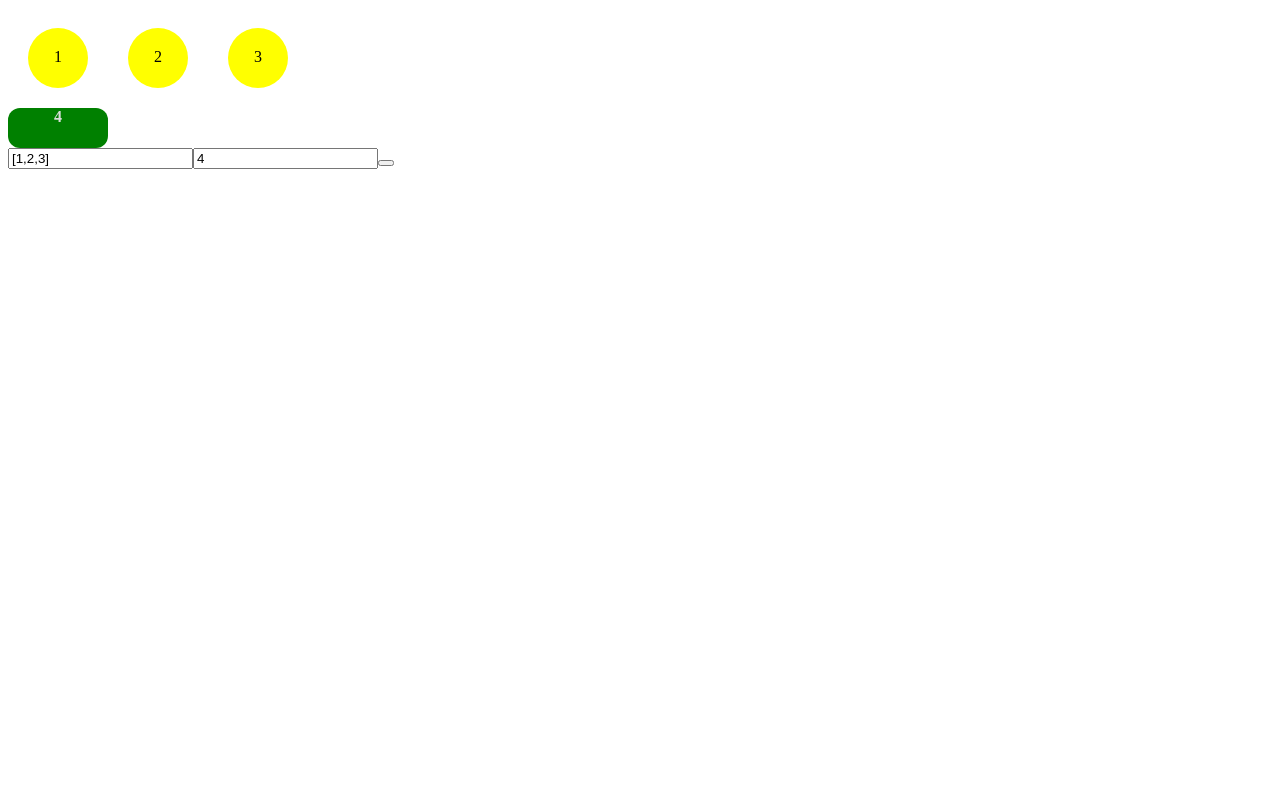
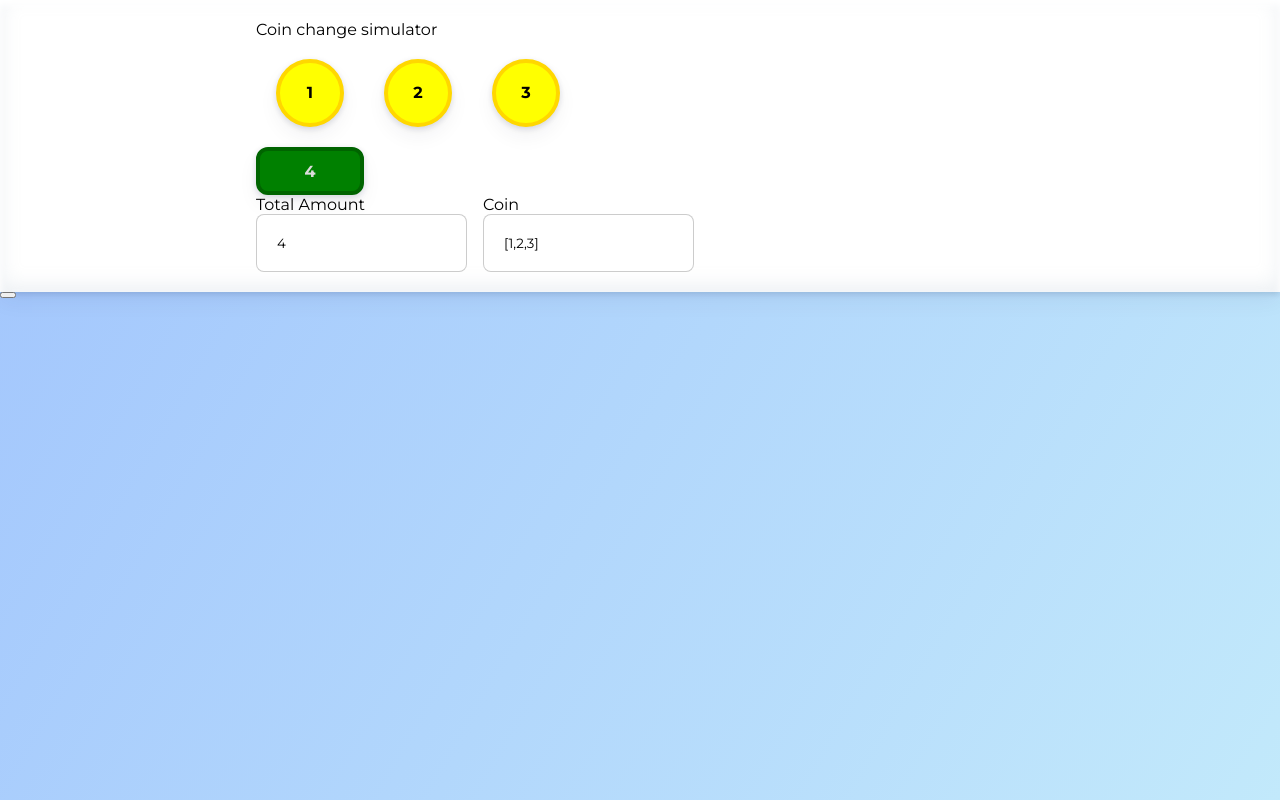
Before and after one commit to Yosuamuliawan19/coin-change-visualizer, a React (Create React App) app: page / in a window 1280 px wide. Built offline with nearby package versions, Linux system fonts and the light colour scheme.

Commit message:
3 files modified

```diff
--- a/public/index.html
+++ b/public/index.html
@@ -1 +1,3 @@
 <div id="root"></div>
+<link rel="preconnect" href="https://fonts.gstatic.com">
+<link href="https://fonts.googleapis.com/css2?family=Montserrat:wght@300;400;700&display=swap" rel="stylesheet">
--- a/src/App.js
+++ b/src/App.js
@@ -47,6 +47,8 @@ export default function App() {
   };
   return (
     <div>
+      <div className="header">
+        <div className="title-text">Coin change simulator</div>
         <div className="coins-display">
           {" "}
           {coinsRepresentation.map(data => {
@@ -55,18 +57,30 @@ export default function App() {
             );
           })}
         </div>
+
         <div className="amount-display"> {amount}</div>
+        <div className="flex-row">
+          <div className="input-container">
+            <div>Total Amount</div>
             <input
+              className="text-box"
+              type="number"
+              value={amount}
+              onChange={e => setAmount(e.target.value)}
+            />
+          </div>
+          <div className="input-container">
+            <div>Coin</div>
+            <input
+              className="text-box"
               type="text"
               value={coins}
               onChange={e => setCoins(e.target.value)}
             />
-      <input
-        type="number"
-        value={amount}
-        onChange={e => setAmount(e.target.value)}
-      />
-      <button onClick={_ => generate()} />
+          </div>
+        </div>
+      </div>
+      <button className="run-btn" onClick={_ => generate()} />
       <div className="step-display-container">
         {steps.map(row => {
           return (
--- a/src/style.css
+++ b/src/style.css
@@ -8,12 +8,17 @@ p {
 }
 .coins-display-coin {
   background-color: yellow;
+  border: 4px solid gold;
   text-align: center;
   border-radius: 50%;
   height: 20px;
   width: 20px;
   padding: 20px;
   margin: 20px;
+  color: black;
+  font-weight: bold;
+
+  box-shadow: 0 2px 6px rgb(0 21 64 / 14%), 0 10px 20px rgb(0 21 64 / 5%);
 }
 .amount-display {
   width: 100px;
@@ -23,10 +28,20 @@ p {
   font-weight: bold;
   text-align: center;
   border-radius: 12px;
+  border: 4px solid darkgreen;
+  display: flex;
+  flex-direction: row;
+  align-items: center;
+  justify-content: center;
+  box-shadow: 0 2px 6px rgb(0 21 64 / 14%), 0 10px 20px rgb(0 21 64 / 5%);
 }
 .slit-in-vertical {
   -webkit-animation: slit-in-vertical 0.45s ease-out both;
   animation: slit-in-vertical 0.45s ease-out both;
+}
+.flex-row {
+  display: flex;
+  flex-direction: row;
 }
 .step-display-container {
   /* width: 250px; */
@@ -118,3 +133,36 @@ p {
     opacity: 0;
   }
 }
+
+.title-text {
+}
+
+* {
+  font-family: "Montserrat", sans-serif;
+}
+
+.header {
+  background-color: white;
+  box-shadow: inset 0 4px 7px 1px #ffffff,
+    inset 0 -5px 20px rgb(173 186 204 / 25%), 0 2px 6px rgb(0 21 64 / 14%),
+    0 10px 20px rgb(0 21 64 / 5%);
+  padding: 20px 20%;
+  margin: 0;
+}
+body {
+  padding: 0;
+  margin: 0;
+  background-image: linear-gradient(120deg, #a1c4fd 0%, #c2e9fb 100%);
+}
+.text-box {
+  padding: 20px;
+  /* margin: 20px; */
+  margin-right: 16px;
+  outline: 0;
+  border-radius: 0.5rem;
+  border: 1px solid rgba(0, 0, 0, 0.2);
+  box-shadow: var(--tw-ring-offset-shadow, 0 0 transparent),
+    var(--tw-ring-shadow, 0 0 transparent), var(--tw-shadow);
+}
+.run-btn {
+}
```
Lines whose indentation alone changed are shown as unchanged.
